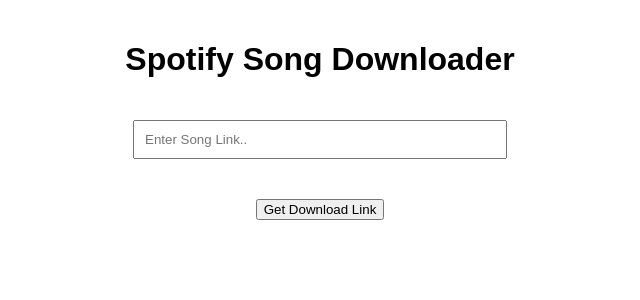
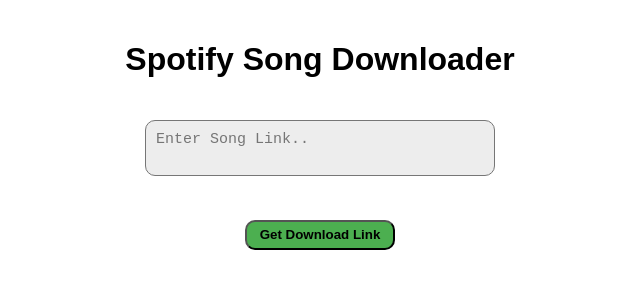
Before and after one commit to Subhabrata0010/Song_downloader, a React (Vite) app in the folder songs/song_downloader/: page / in a window 1280 px wide. Shown: the top 300 px of the page, without its empty margins (320-960 px from the left). Built offline with nearby package versions, Linux system fonts and the light colour scheme.

Commit message:
UI improvements

```diff
--- a/songs/song_downloader/src/App.css
+++ b/songs/song_downloader/src/App.css
@@ -0,0 +1,6 @@
+body{
+  overflow-x: hidden;
+  text-align: center;
+  background-color: #F5F5F5;
+  font-family: system-ui, -apple-system, BlinkMacSystemFont, 'Segoe UI', Roboto, Oxygen, Ubuntu, Cantarell, 'Open Sans', 'Helvetica Neue', sans-serif;
+}
--- a/songs/song_downloader/src/components/SongInput.jsx
+++ b/songs/song_downloader/src/components/SongInput.jsx
@@ -1,27 +1,51 @@
 import React, { useState } from "react";
 
 const SongInput = ({ fetchDownloadLink }) => {
-  const [songLink, setSongId] = useState("");
+  const [songLink, setSongLink] = useState("");
 
   const handleSubmit = (e) => {
     e.preventDefault();
     if (songLink.trim()) {
-      fetchDownloadLink(songId);
+      fetchDownloadLink(songLink);
     }
   };
 
   return (
     <div className="inputField">
       <form onSubmit={handleSubmit}>
-        <input
-          type="text"
+        <textarea
           placeholder="Enter Song Link.."
           value={songLink}
           onChange={(e) => setSongLink(e.target.value)}
-          style={{ padding: "10px", margin: "20px", width: "350px",flexWrap:'wrap' }}
-        />
+          style={{
+            padding: "10px",
+            margin: "20px",
+            width: "350px",
+            flexWrap: "wrap",
+            backgroundColor: "#EDEDED",
+            justifyContent: "center",
+            borderRadius: "10px",
+            minHeight: "30px",
+            resize: "none",
+            boxSizing: "border-box",
+            scrollbarWidth: "none",
+            fontSize: "15px",
+          }}
+        ></textarea>
         <br />
-        <button type="submit" style={{margin:'20px'}}>Get Download Link</button>
+        <button
+          type="submit"
+          style={{
+            margin: "20px",
+            backgroundColor: "#4CAF50",
+            width: "150px",
+            height: "30px",
+            fontWeight: "600",
+            borderRadius:'10px'
+          }}
+        >
+          Get Download Link
+        </button>
       </form>
     </div>
   );
--- a/songs/song_downloader/src/components/SpotifyDownloader.jsx
+++ b/songs/song_downloader/src/components/SpotifyDownloader.jsx
@@ -9,7 +9,7 @@ const SpotifyDownloader = () => {
     const options = {
       method: 'GET',
       headers: {
-        'x-rapidapi-key': '{RapidAPI_key}', // Replace with RapidAPI key
+        'x-rapidapi-key': '{RapidAPI_key}', // Replace with your RapidAPI key
         'x-rapidapi-host': 'spotify-downloader9.p.rapidapi.com',
       },
     };
```
